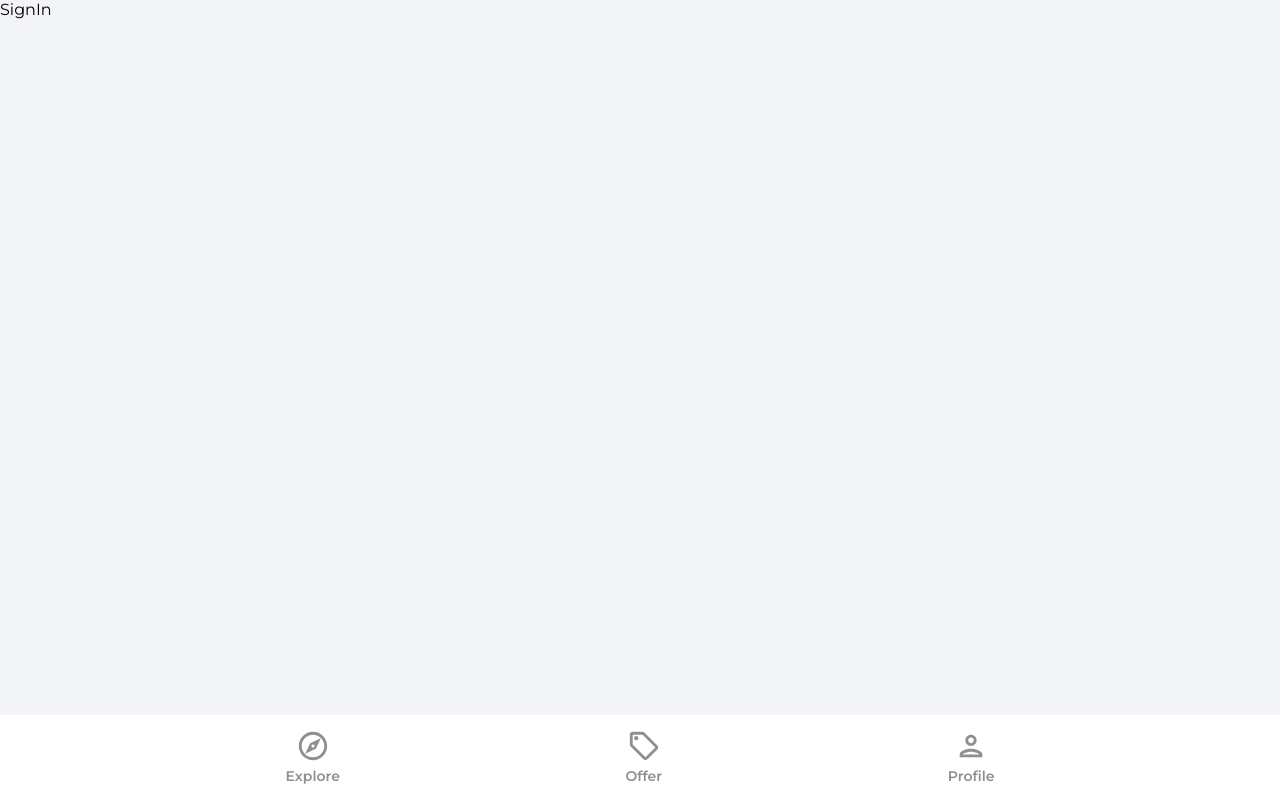
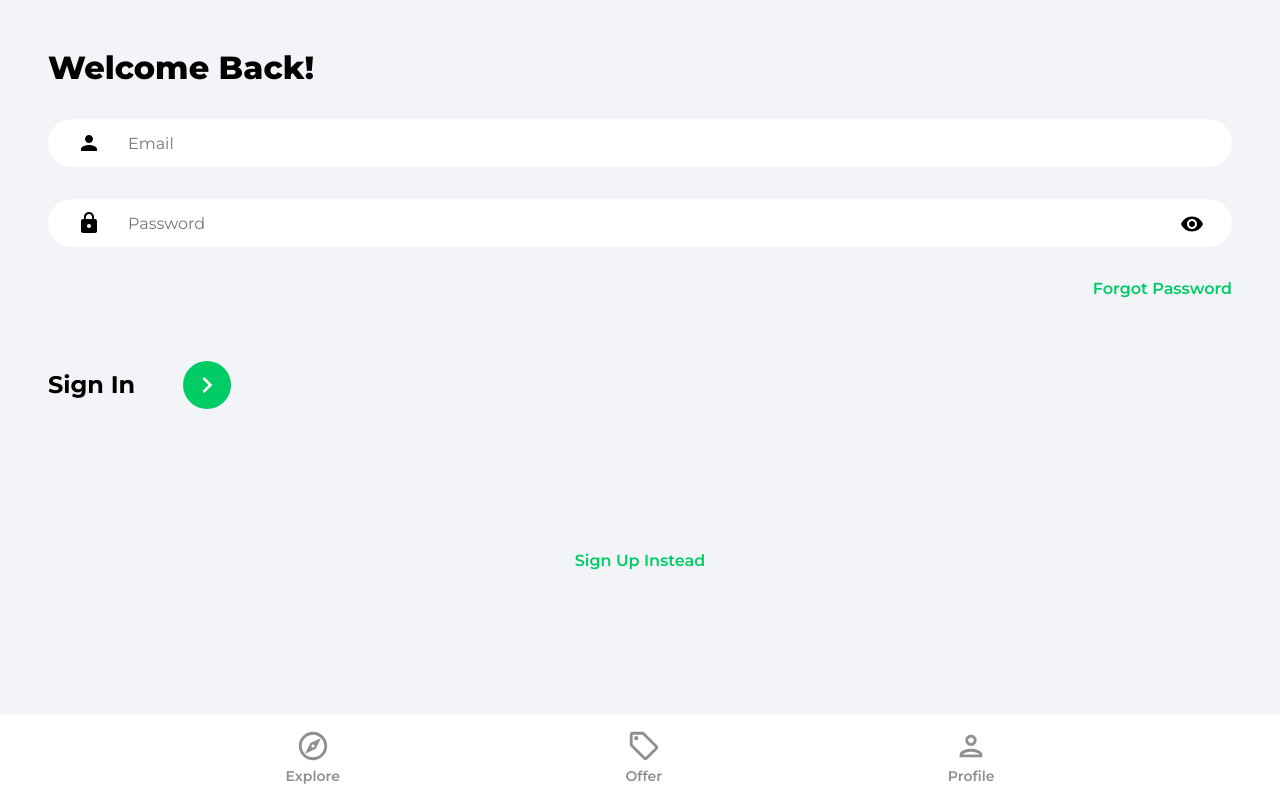
Before and after one commit to yes-im-harsh/Techpro, a React (Create React App) app: page /sign-in in a window 1280 px wide. Built offline with nearby package versions, Linux system fonts and the light colour scheme; the HTML template or start-up script is replaced by a standard one.

Commit message:
SignIn Page done

```diff
--- a/src/pages/SignIn.jsx
+++ b/src/pages/SignIn.jsx
@@ -1,9 +1,71 @@
-import React from 'react'
+import React, { useState } from "react";
+import { Link } from "react-router-dom";
+import { ReactComponent as ArrowRightIcon } from "../assets/svg/keyboardArrowRightIcon.svg";
+import visibilityIcon from "../assets/svg/visibilityIcon.svg";
 
 const SignIn = () => {
+  const [fromData, setFromData] = useState({
+    email: "",
+    password: "",
+  });
+
+  const [showPassword, setShowPassword] = useState(false);
+
+  const { email, password } = fromData;
+
+  const handleChange = (e) => {
+    setFromData({ ...FormData, [e.target.id]: e.target.value });
+  };
+
   return (
-    <div>SignIn</div>
-  )
-}
+    <div className="pageContainer">
+      <header>
+        <p className="pageHeader"> Welcome Back!</p>
+      </header>
 
-export default SignIn
+      <form>
+        <input
+          type="email"
+          className="emailInput"
+          placeholder="Email"
+          id="email"
+          value={email}
+          onChange={handleChange}
+        />
+        <div className="passwordInputDiv">
+          <input
+            className="passwordInput"
+            placeholder="Password"
+            type={showPassword ? "text" : "password"}
+            value={password}
+            onChange={handleChange}
+          />
+          <img
+            src={visibilityIcon}
+            alt="eye"
+            className="showPassword"
+            onClick={() => setShowPassword((prevState) => !prevState)}
+          />
+        </div>
+
+        <Link className="forgotPasswordLink" to="/forgot-password">
+          Forgot Password
+        </Link>
+
+        <div className="signInBar">
+          <p className="signInText">Sign In</p>
+          <button className="signInButton">
+            <ArrowRightIcon width="32px" height="32px" fill="#ffffff" />
+          </button>
+        </div>
+      </form>
+
+      {/* Todo: GoogleOAuth */}
+      <Link to="/sign-up" className="registerLink">
+        Sign Up Instead
+      </Link>
+    </div>
+  );
+};
+
+export default SignIn;
```
